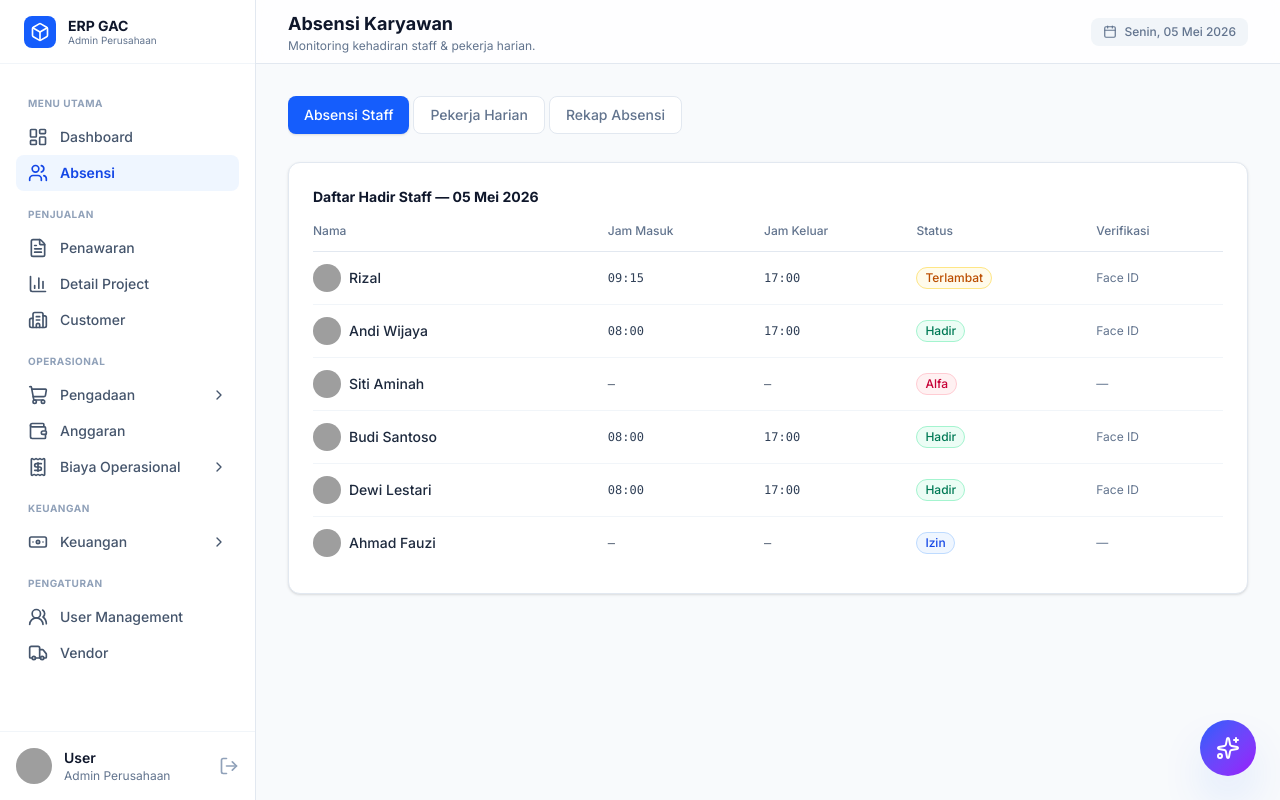
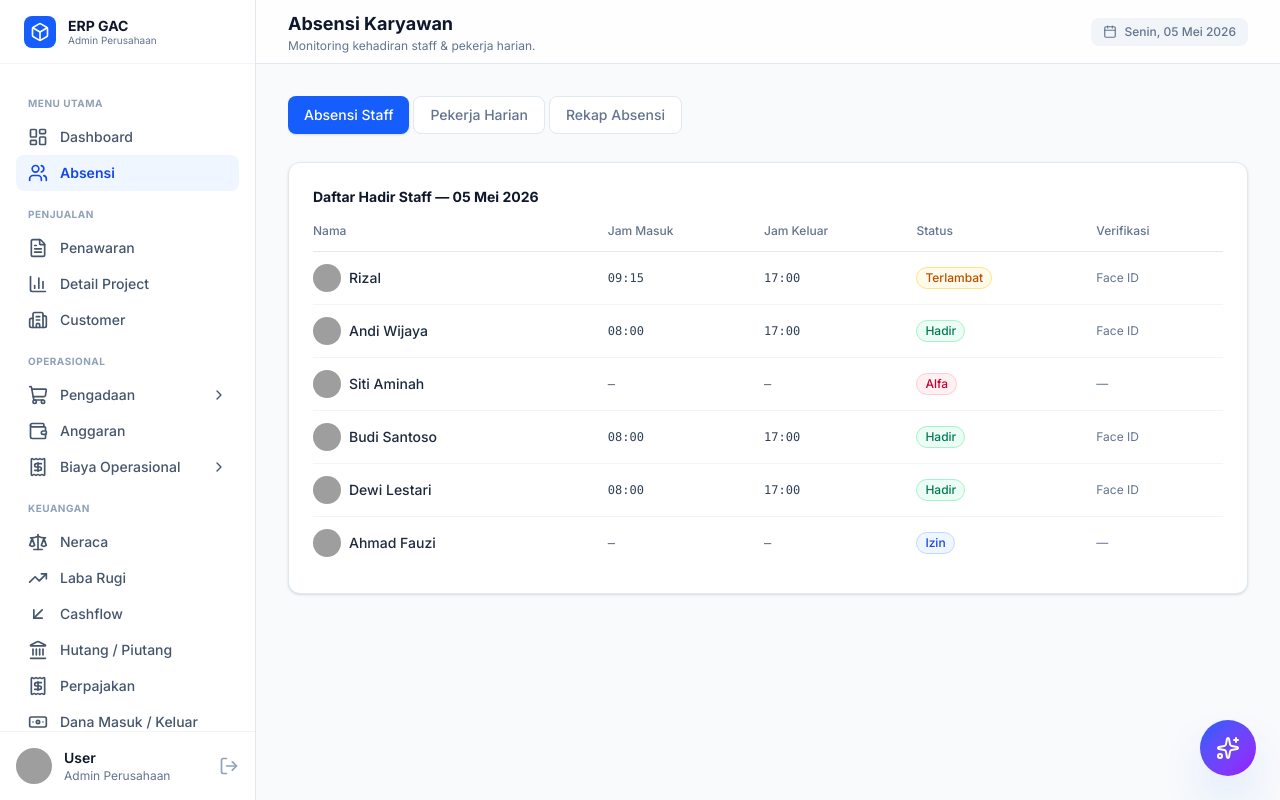
Before and after one commit to zakiachsan/gac-erp, a Next.js app: page /hr in a window 1280 px wide. Built offline with nearby package versions, Linux system fonts and the light colour scheme; grey boxes are pictures that could not be loaded.

Commit message:
fix(sidebar): flat menu Keuangan - sub menu langsung tampil di section

```diff
--- a/components/Sidebar.tsx
+++ b/components/Sidebar.tsx
@@ -57,21 +57,13 @@ const menus: Record<string, { section: string; items: MenuItem[] }[]> = {
       },
     ]},
     { section: "Keuangan", items: [
-      {
-        href: "/keuangan/neraca",
-        label: "Keuangan",
-        icon: Banknote,
-        group: "/keuangan",
-        children: [
-          { href: "/keuangan/neraca", label: "Neraca" },
-          { href: "/keuangan/laba-rugi", label: "Laba Rugi" },
-          { href: "/keuangan/cashflow", label: "Cashflow" },
-          { href: "/keuangan/hutang-piutang", label: "Hutang / Piutang" },
-          { href: "/keuangan/perpajakan", label: "Perpajakan" },
-          { href: "/keuangan/dana", label: "Dana Masuk / Keluar" },
-          { href: "/keuangan/invoice", label: "Invoice & Kwitansi" },
-        ],
-      },
+      { href: "/keuangan/neraca", label: "Neraca", icon: Scale },
+      { href: "/keuangan/laba-rugi", label: "Laba Rugi", icon: TrendingUp },
+      { href: "/keuangan/cashflow", label: "Cashflow", icon: ArrowDownLeft },
+      { href: "/keuangan/hutang-piutang", label: "Hutang / Piutang", icon: Landmark },
+      { href: "/keuangan/perpajakan", label: "Perpajakan", icon: Receipt },
+      { href: "/keuangan/dana", label: "Dana Masuk / Keluar", icon: Banknote },
+      { href: "/keuangan/invoice", label: "Invoice & Kwitansi", icon: FileText },
     ]},
     { section: "Pengaturan", items: [
       { href: "/admin/user-management", label: "User Management", icon: UsersRound },
@@ -118,21 +110,13 @@ const menus: Record<string, { section: string; items: MenuItem[] }[]> = {
       },
     ]},
     { section: "Keuangan", items: [
-      {
-        href: "/keuangan/neraca",
-        label: "Keuangan",
-        icon: Banknote,
-        group: "/keuangan",
-        children: [
-          { href: "/keuangan/neraca", label: "Neraca" },
-          { href: "/keuangan/laba-rugi", label: "Laba Rugi" },
-          { href: "/keuangan/cashflow", label: "Cashflow" },
-          { href: "/keuangan/hutang-piutang", label: "Hutang / Piutang" },
-          { href: "/keuangan/perpajakan", label: "Perpajakan" },
-          { href: "/keuangan/dana", label: "Dana Masuk / Keluar" },
-          { href: "/keuangan/invoice", label: "Invoice & Kwitansi" },
-        ],
-      },
+      { href: "/keuangan/neraca", label: "Neraca", icon: Scale },
+      { href: "/keuangan/laba-rugi", label: "Laba Rugi", icon: TrendingUp },
+      { href: "/keuangan/cashflow", label: "Cashflow", icon: ArrowDownLeft },
+      { href: "/keuangan/hutang-piutang", label: "Hutang / Piutang", icon: Landmark },
+      { href: "/keuangan/perpajakan", label: "Perpajakan", icon: Receipt },
+      { href: "/keuangan/dana", label: "Dana Masuk / Keluar", icon: Banknote },
+      { href: "/keuangan/invoice", label: "Invoice & Kwitansi", icon: FileText },
     ]},
     { section: "Pengaturan", items: [
       { href: "/admin/user-management", label: "User Management", icon: UsersRound },
@@ -171,23 +155,14 @@ const menus: Record<string, { section: string; items: MenuItem[] }[]> = {
           { href: "/operasional/laporan", label: "3. Laporan" },
         ],
       },
-      {
-        href: "/keuangan/neraca",
-        label: "Keuangan",
-        icon: Banknote,
-        group: "/keuangan",
-        children: [
-          { href: "/keuangan/neraca", label: "Neraca" },
-          { href: "/keuangan/laba-rugi", label: "Laba Rugi" },
-          { href: "/keuangan/cashflow", label: "Cashflow" },
-          { href: "/keuangan/hutang-piutang", label: "Hutang / Piutang" },
-          { href: "/keuangan/perpajakan", label: "Perpajakan" },
-          { href: "/keuangan/dana", label: "Dana Masuk / Keluar" },
-          { href: "/keuangan/invoice", label: "Invoice & Kwitansi" },
-        ],
-      },
+      { href: "/keuangan/neraca", label: "Neraca", icon: Scale },
+      { href: "/keuangan/laba-rugi", label: "Laba Rugi", icon: TrendingUp },
+      { href: "/keuangan/cashflow", label: "Cashflow", icon: ArrowDownLeft },
+      { href: "/keuangan/hutang-piutang", label: "Hutang / Piutang", icon: Landmark },
+      { href: "/keuangan/perpajakan", label: "Perpajakan", icon: Receipt },
+      { href: "/keuangan/dana", label: "Dana Masuk / Keluar", icon: Banknote },
+      { href: "/keuangan/invoice", label: "Invoice & Kwitansi", icon: FileText },
       { href: "/anggaran", label: "Anggaran", icon: Wallet },
-      { href: "/keuangan", label: "Keuangan", icon: Banknote },
     ]},
   ],
 };
```
